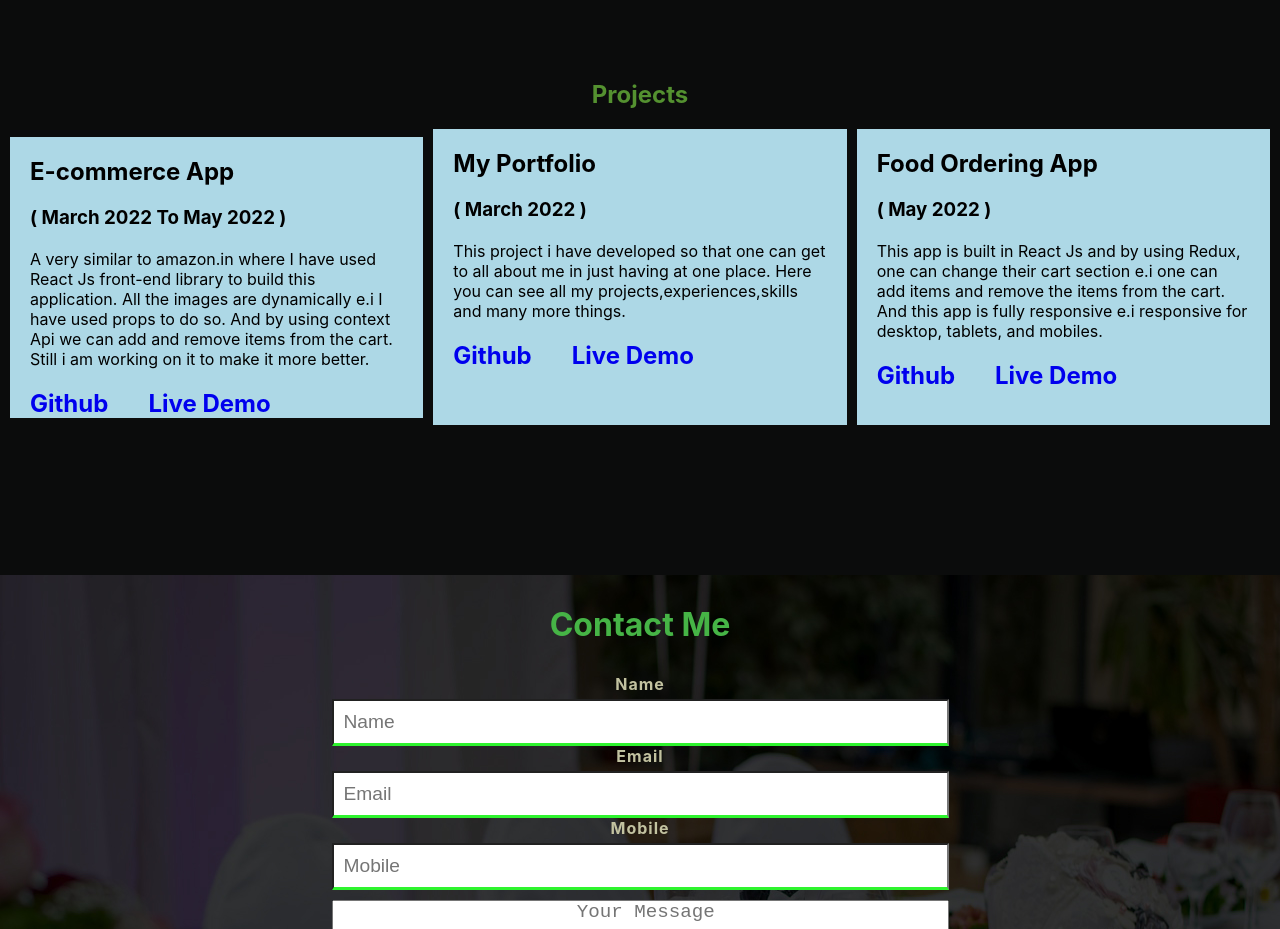
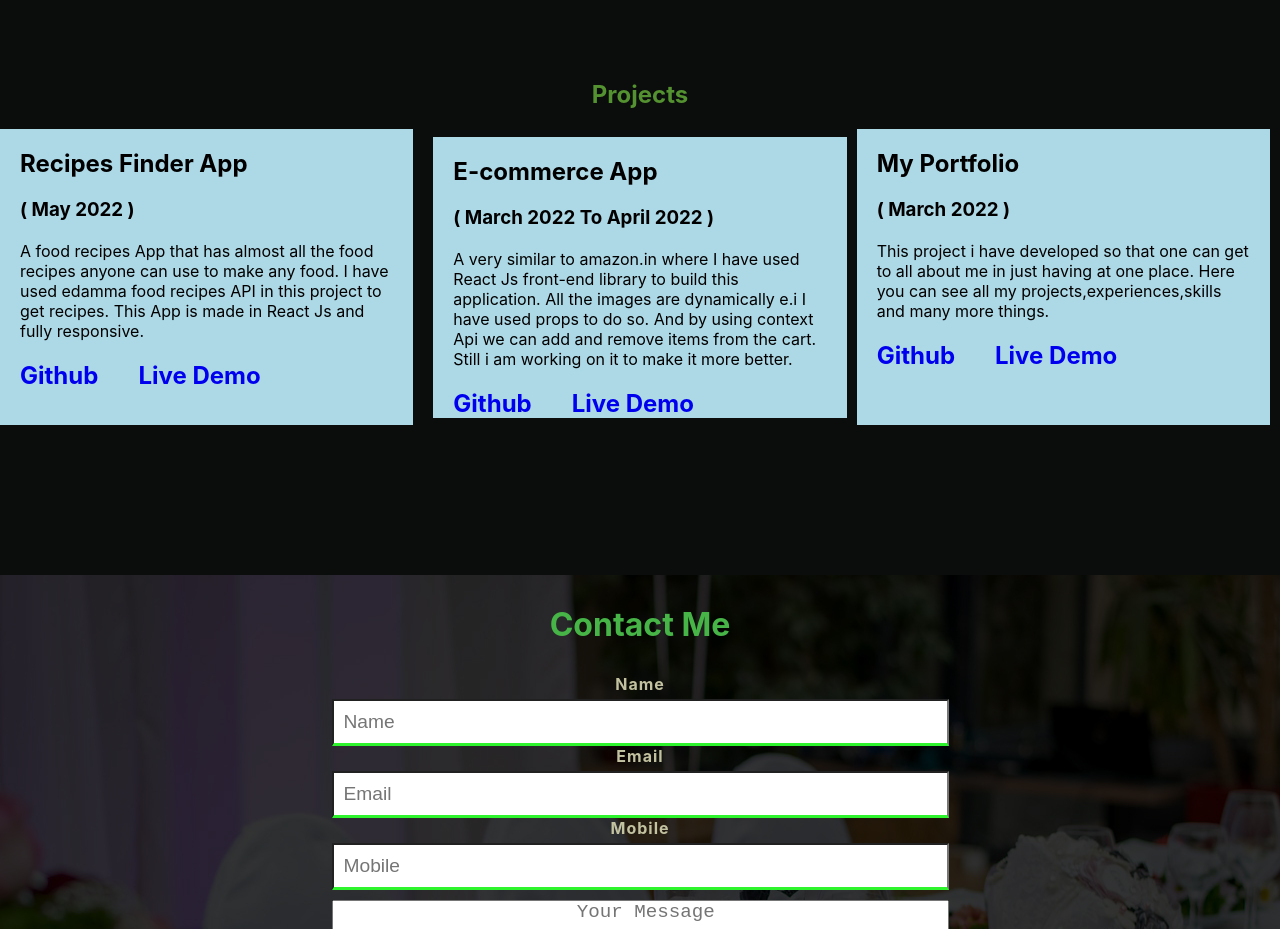
Before and after one commit to abhinit1999/portfolio, a React (Create React App) app: page /Projects in a window 1280 px wide. Shown: the part 2420-3349 px from the top of the page. Built offline with nearby package versions, Linux system fonts and the light colour scheme.

Commit message:
Project Add e.i Recipies Finder App

```diff
--- a/src/components/Projects/Index.js
+++ b/src/components/Projects/Index.js
@@ -7,9 +7,29 @@ const Projects = () => {
         <h1>Projects</h1>
       </div>
       <div className="project_box">
+        <div className="third">
+          <h1>Recipes Finder App</h1>
+          <h3>( May 2022 )</h3>
+          <p>
+            A food recipes App that has almost all the food recipes anyone can
+            use to make any food. I have used edamma food recipes API in this
+            project to get recipes. This App is made in React Js and fully
+            responsive.
+          </p>
+          <span>
+            <a href="https://github.com/abhinit1999/foodRecipies" target="_blank">
+              Github
+            </a>
+          </span>
+          <span>
+            <a href="https://food-recipies-by-abhinit.vercel.app/" target="_blank">
+              Live Demo
+            </a>
+          </span>
+        </div>
         <div className="first">
           <h1>E-commerce App</h1>
-          <h3>( March 2022 To May 2022 )</h3>
+          <h3>( March 2022 To April 2022 )</h3>
           <p>
             A very similar to amazon.in where I have used React Js front-end
             library to build this application. All the images are dynamically
@@ -17,35 +37,35 @@ const Projects = () => {
             and remove items from the cart. Still i am working on it to make it
             more better.
           </p>
-          <span><a href="https://github.com/abhinit1999/onlineshop"  target="_blank">Github</a></span>
-          <span><a href="https://e-online-shop.vercel.app/"  target="_blank">Live Demo</a></span>
-
+          <span>
+            <a href="https://github.com/abhinit1999/onlineshop" target="_blank">
+              Github
+            </a>
+          </span>
+          <span>
+            <a href="https://e-online-shop.vercel.app/" target="_blank">
+              Live Demo
+            </a>
+          </span>
         </div>
         <div className="second">
           <h1>My Portfolio </h1>
           <h3>( March 2022 )</h3>
           <p>
-            This project i have developed so that one can get to
-            all about me in just having at one place.
-            Here you can see all my projects,experiences,skills and many more things.
+            This project i have developed so that one can get to all about me in
+            just having at one place. Here you can see all my
+            projects,experiences,skills and many more things.
           </p>
-          <span><a href="https://github.com/abhinit1999/portfolio"  target="_blank">Github</a></span>
-          <span><a href="https://portfolio-abhinit.vercel.app/"  target="_blank">Live Demo</a></span>
-
-        </div>
-        <div className="third">
-          <h1>Food Ordering App</h1>
-          <h3>( May 2022 )</h3>
-          <p>
-            This app is built in React Js and by using Redux, one can change
-            their cart section e.i one can add items and remove the items from
-            the cart. And this app is fully responsive e.i responsive for
-            desktop, tablets, and mobiles.
-
-          </p>
-          <span><a href="https://github.com/abhinit1999/onlinefood"  target="_blank">Github</a></span>
-          <span><a href="https://onlinefood-five.vercel.app/" target="_blank">Live Demo</a></span>
-
+          <span>
+            <a href="https://github.com/abhinit1999/portfolio" target="_blank">
+              Github
+            </a>
+          </span>
+          <span>
+            <a href="https://portfolio-abhinit.vercel.app/" target="_blank">
+              Live Demo
+            </a>
+          </span>
         </div>
       </div>
     </section>
```
